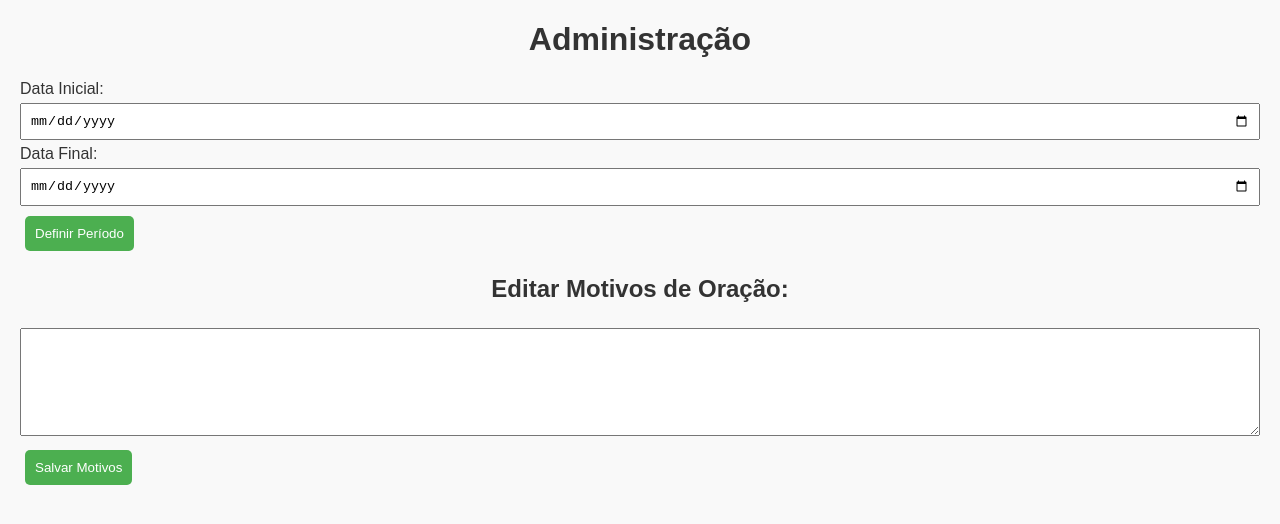
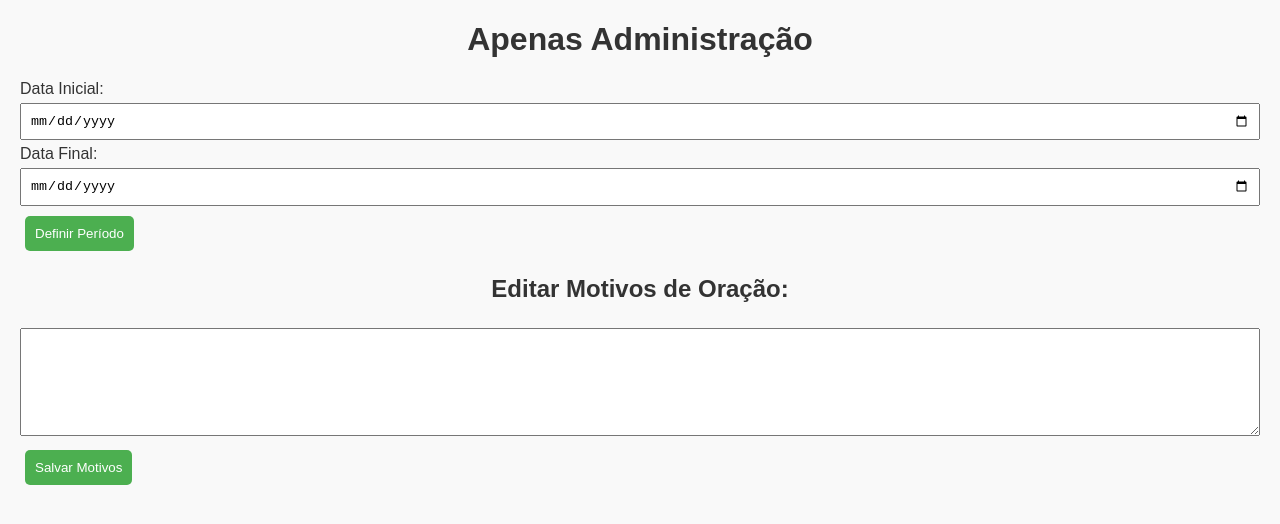
Before and after one commit to miqueiastx/oracao-initerrupta, a plain HTML site: page admin.html in a window 1280 px wide. Drawn offline with Linux system fonts and the light colour scheme; no server answers.

Commit message:
Update admin.html

```diff
--- a/admin.html
+++ b/admin.html
@@ -7,7 +7,7 @@
     <link rel="stylesheet" href="style.css">
 </head>
 <body>
-    <h1>Administração</h1>
+    <h1>Apenas Administração</h1>
 
     <label for="startDate">Data Inicial:</label>
     <input type="date" id="startDate">
```
